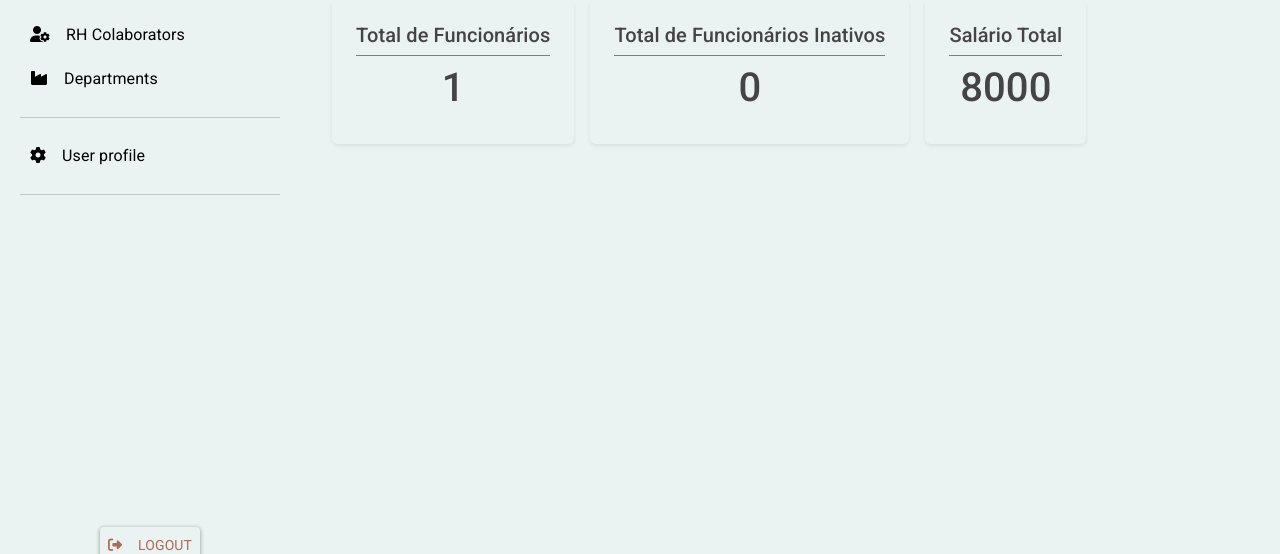
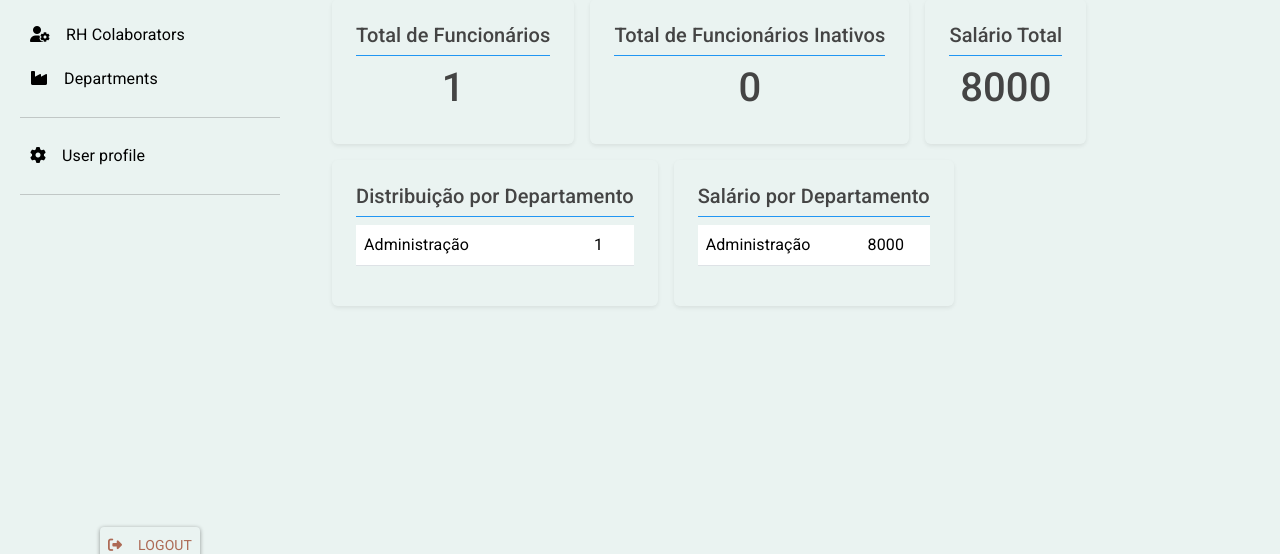
Before and after one commit to EdwinCastanoGuerrero/RH_Core, a Laravel app: page /admin in a window 1280 px wide. Shown: the part 200-754 px from the top of the page. Run offline with Laravel 12, Linux system fonts and the light colour scheme; a user stored in the database is signed in; data comes from the database, SQL or seed files in the repository.

Commit message:
Chore(dashboard): implementa dados de usuario e departamento

```diff
--- /dev/null
+++ b/resources/views/components/info-title-collection.blade.php
@@ -0,0 +1,13 @@
+<div class="card bg-transparent p-4 m-2 shadow-sm ">
+    <h5 class="border-bottom border-primary pb-2">{{ $title }}</h5>
+    <table class="table">
+        @foreach ($collection as $item)
+            <tr>
+                <td>{{ $item['department'] }}</td>
+                <td class="text-right">
+                    {{ $item['total'] ?? $item['colaborators_count'] ?? $item['total_salary'] ?? 0 }}
+                </td>
+            </tr>
+        @endforeach
+    </table>
+</div>
--- a/resources/views/home.blade.php
+++ b/resources/views/home.blade.php
@@ -8,6 +8,10 @@
             <x-info-title-value title="Total de Funcionários Inativos" :value="$data['inactive_colaborators_count']" />
             <x-info-title-value title="Salário Total" :value="$data['total_salary']" />
         </div>
+        <div class="d-flex">
+            <x-info-title-collection title="Distribuição por Departamento" :collection="$data['colaborators_by_department']" />
+            <x-info-title-collection title="Salário por Departamento" :collection="$data['salary_by_department']" />
+        </div>
     </div>
 
 
```
